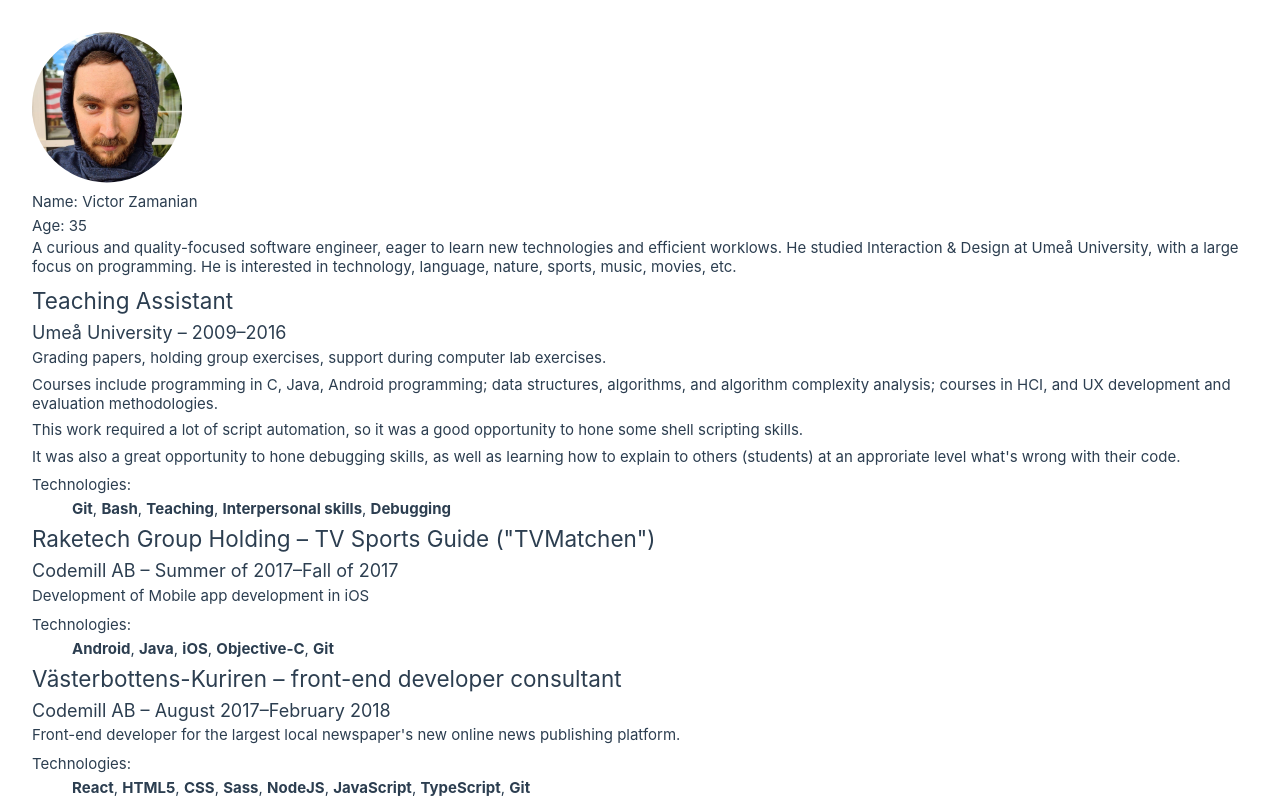
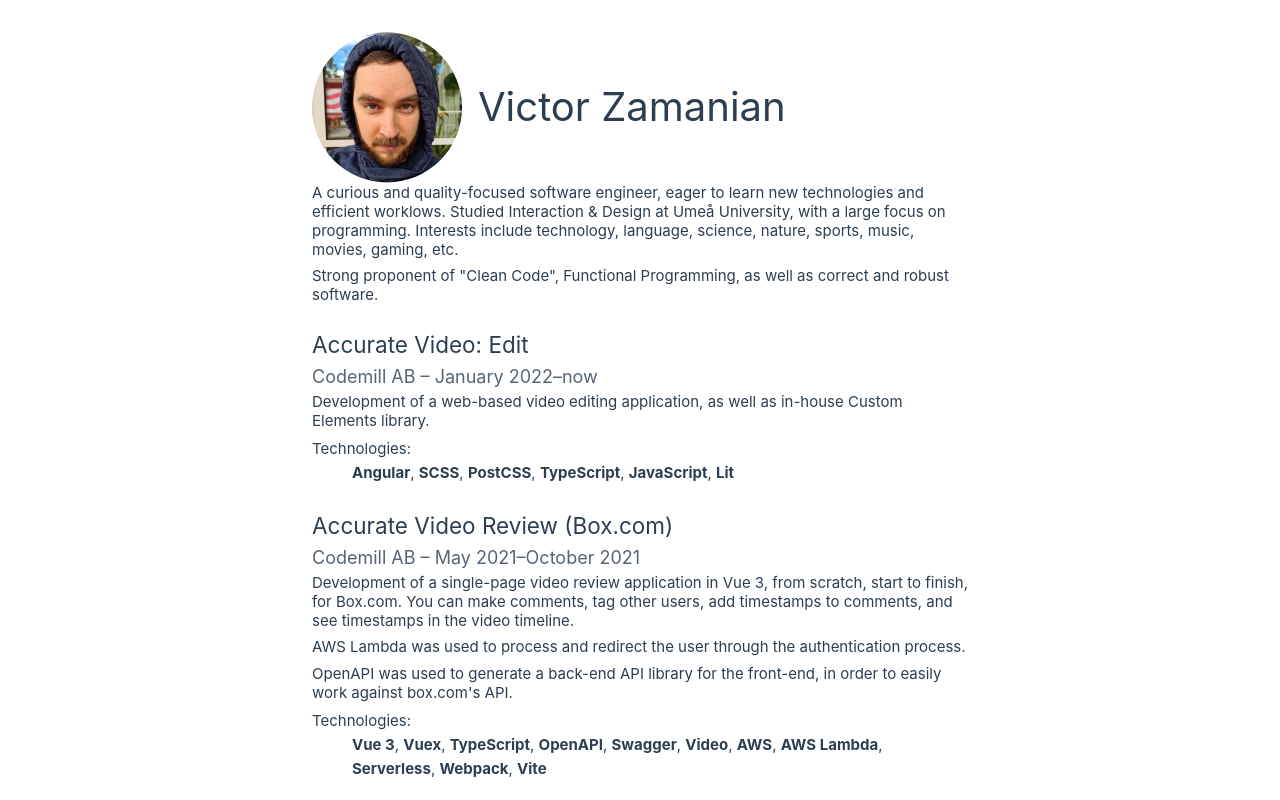
Before and after one commit to victorz/cv, a Vue app: page / in a window 1280 px wide. Shown: the top 800 px of the page. Built offline with nearby package versions, Linux system fonts and the light colour scheme.

Commit message:
Style bio; reverse chron. order of projects.

```diff
--- a/src/App.vue
+++ b/src/App.vue
@@ -2,7 +2,7 @@
 import bioImg from "@/assets/profile_pic.jpg";
 import { computed } from "@vue/reactivity";
 import { DateTime } from "luxon";
-import { uniq } from "ramda";
+import { reverse, uniq } from "ramda";
 import resumeData from "./resume-data";
 
 const age = computed<number>(() =>
@@ -13,6 +13,8 @@ const age = computed<number>(() =>
   )
 );
 
+const projects = computed(() => reverse(resumeData.projects));
+
 const allSkills = computed<string[]>(() =>
   uniq(
     resumeData.projects.flatMap((p) => p.technologies).concat(resumeData.skills)
@@ -22,22 +24,19 @@ const allSkills = computed<string[]>(() =>
 <template>
   <main>
     <div id="bio">
-      <img id="bio-pic" :src="bioImg" alt="Bio profile picture" />
-      <div class="name">Name: {{ resumeData.bio.name }}</div>
-      <div class="age">Age: {{ age }}</div>
+      <div class="pic-name">
+        <img id="bio-pic" :src="bioImg" alt="Bio profile picture" />
+        <div class="name">{{ resumeData.bio.name }}</div>
+      </div>
       <p :key="index" v-for="(p, index) in resumeData.bio.description">
         {{ p }}
       </p>
     </div>
-    <section
-      id="projects"
-      v-for="project in resumeData.projects"
-      :key="project.title"
-    >
+    <section id="projects" v-for="project in projects" :key="project.title">
       <h1>{{ project.title }}</h1>
       <h2>
         {{ project.company }}{{ project.city && ` (${project.city})` }} &ndash;
-        {{ project.start }}{{ project.end && `–${project.end}` }}
+        {{ project.start }}–{{ project.end ? `${project.end}` : "now" }}
       </h2>
       <template v-if="Array.isArray(project.description)">
         <p
@@ -71,11 +70,21 @@ const allSkills = computed<string[]>(() =>
 @import "./assets/base.css";
 
 #app {
-  max-width: 1280px;
+  max-width: 720px;
   margin: 0 auto;
   padding: 2rem;
 
   font-weight: normal;
+}
+
+.pic-name {
+  display: flex;
+  place-items: center;
+
+  & .name {
+    font-size: 40px;
+    margin-left: 1rem;
+  }
 }
 
 #bio-pic {
@@ -84,11 +93,13 @@ const allSkills = computed<string[]>(() =>
 }
 
 h1 {
+  margin-top: 1em;
   font-size: 1.5em;
 }
 
 h2 {
   font-size: 1.2em;
+  opacity: 80%;
 }
 
 p {
--- a/src/resume-data.ts
+++ b/src/resume-data.ts
@@ -43,7 +43,8 @@ const data: Resume = {
     name: "Victor Zamanian",
     dateOfBirth: new Date(1987, 1, 26),
     description: [
-      "A curious and quality-focused software engineer, eager to learn new technologies and efficient worklows. He studied Interaction & Design at Umeå University, with a large focus on programming. He is interested in technology, language, nature, sports, music, movies, etc.",
+      "A curious and quality-focused software engineer, eager to learn new technologies and efficient worklows. Studied Interaction & Design at Umeå University, with a large focus on programming. Interests include technology, language, science, nature, sports, music, movies, gaming, etc.",
+      'Strong proponent of "Clean Code", Functional Programming, as well as correct and robust software.',
     ],
     contact: {
       email: "victor.zamanian@gmail.com",
@@ -100,8 +101,9 @@ const data: Resume = {
       title: 'Raketech Group Holding – TV Sports Guide ("TVMatchen")',
       start: "Summer of 2017",
       end: "Fall of 2017",
-      description: "Development of Mobile app development in iOS",
-      technologies: ["Android", "Java", "iOS", "Objective-C", "Git"],
+      description:
+        'Development of new mobile app "TVMatchen" for iOS and Android.',
+      technologies: ["Android", "iOS", "Java", "Objective-C", "Git"],
     },
     {
       company: "Codemill AB",
@@ -172,6 +174,8 @@ const data: Resume = {
         "Custom Elements",
         "Angular",
         "Lit",
+        "SCSS",
+        "PostCSS",
         "TypeScript",
         "Video",
         "Broadcasting",
@@ -210,7 +214,14 @@ const data: Resume = {
       title: "Accurate Video: Edit",
       description:
         "Development of a web-based video editing application, as well as in-house Custom Elements library.",
-      technologies: ["Angular", "SCSS", "TypeScript", "JavaScript", "Lit"],
+      technologies: [
+        "Angular",
+        "SCSS",
+        "PostCSS",
+        "TypeScript",
+        "JavaScript",
+        "Lit",
+      ],
     },
   ],
   languageSkills: [
```
